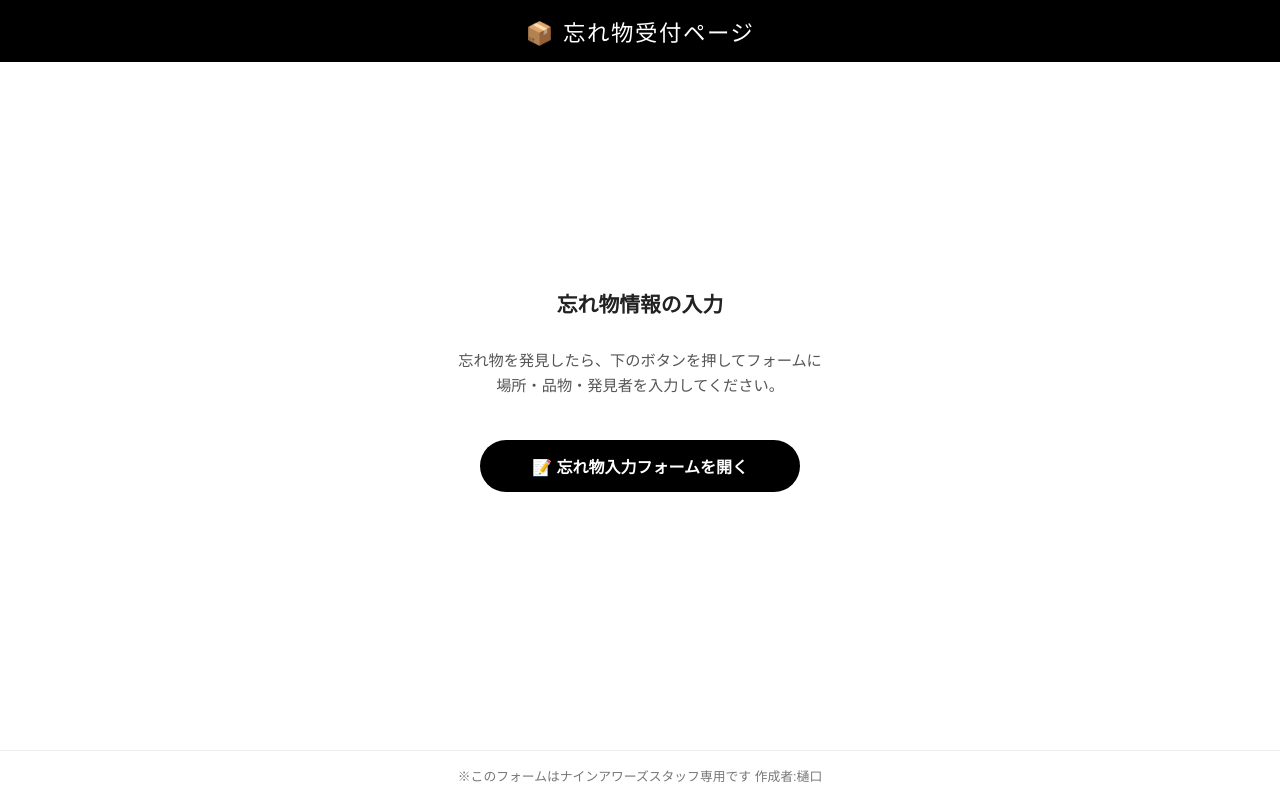
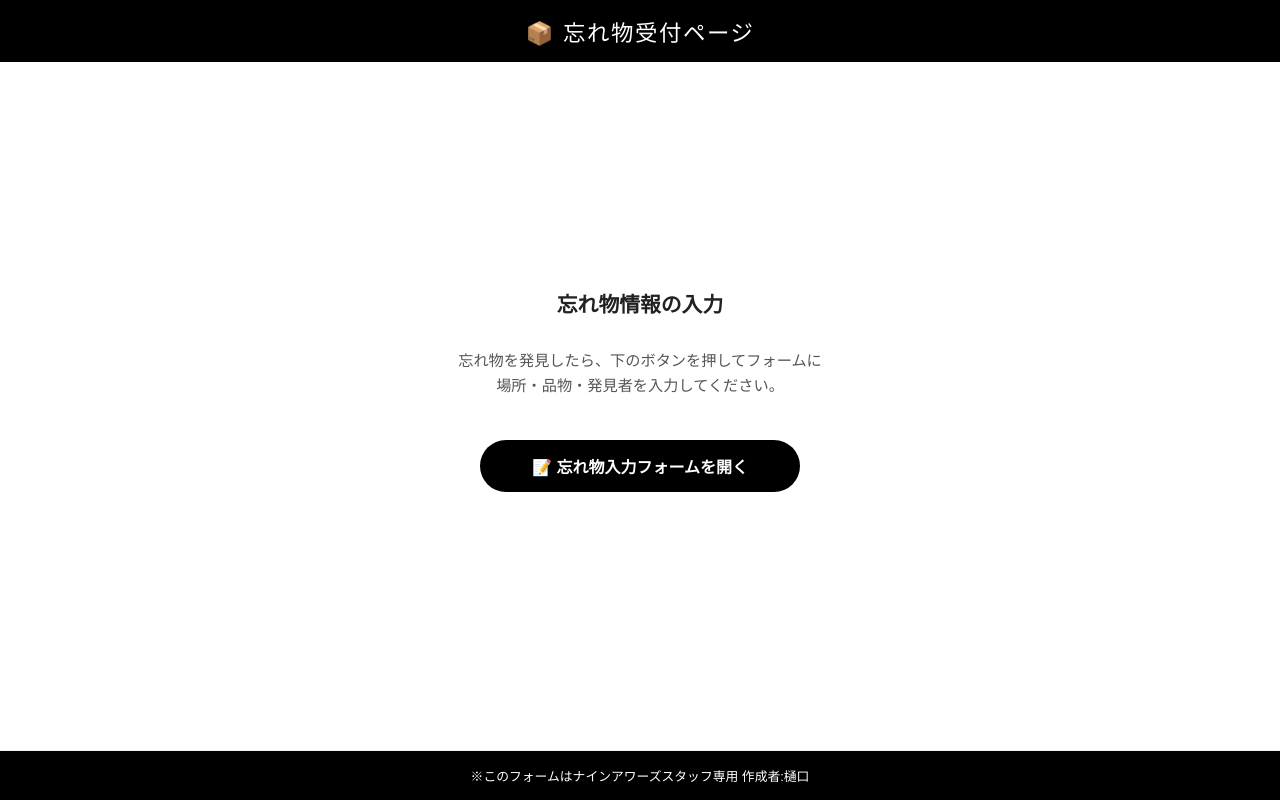
Before and after one commit to simizunomotouoza-png/laf-upload-form, a plain HTML site: page index.html in a window 1280 px wide. Drawn offline with Linux system fonts and the light colour scheme.

Commit message:
Add files via upload

```diff
--- a/index.html
+++ b/index.html
@@ -80,7 +80,8 @@
 
     footer {
       font-size: 0.8rem;
-      color: #777;
+      background: #000;
+      color: #fff;
       padding: 15px;
       text-align: center;
       border-top: 1px solid #eee;
@@ -98,7 +99,7 @@
     <button onclick="openForms()">📝 忘れ物入力フォームを開く</button>
   </main>
 
-  <footer>※このフォームはナインアワーズスタッフ専用です 作成者:樋口</footer>
+  <footer>※このフォームはナインアワーズスタッフ専用 作成者:樋口</footer>
 
   <script>
     function openForms() {
```
